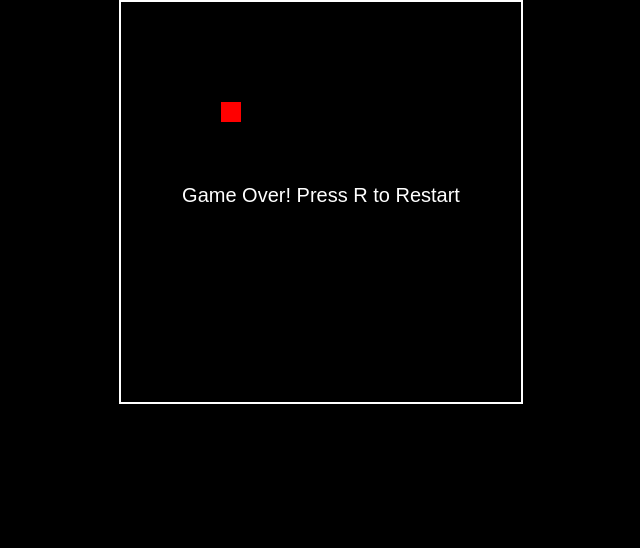
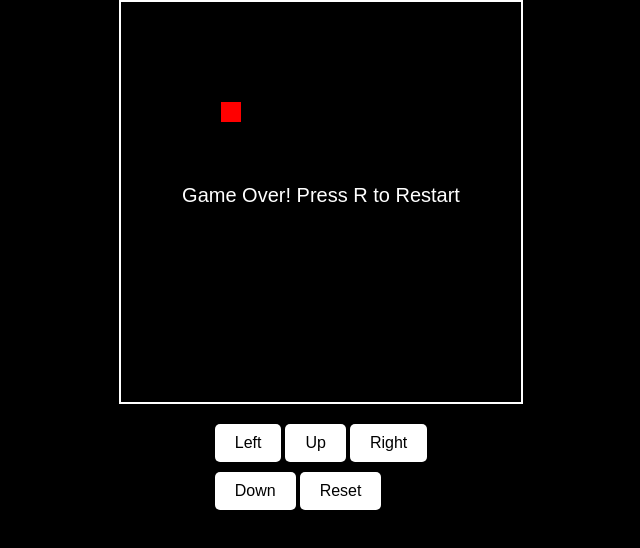
Before and after one commit to Ray-Mwabu/Snake-Game, a plain HTML site: page index.html in a window 1280 px wide. Shown: the whole page, without its empty margins (319-959 px from the left). Drawn offline with Linux system fonts and the light colour scheme.

Commit message:
Update index.html

```diff
--- a/index.html
+++ b/index.html
@@ -9,17 +9,49 @@
             margin: 0;
             padding: 0;
             display: flex;
+            flex-direction: column;
+            align-items: center;
             justify-content: center;
-            align-items: center;
             background-color: black;
         }
         canvas {
             border: 2px solid white;
+            margin-bottom: 20px;
+        }
+        .controls {
+            display: flex;
+            flex-direction: column;
+            gap: 10px;
+        }
+        button {
+            padding: 10px 20px;
+            font-size: 16px;
+            background-color: white;
+            color: black;
+            border: none;
+            border-radius: 5px;
+            cursor: pointer;
+        }
+        button:disabled {
+            background-color: gray;
+            cursor: not-allowed;
         }
     </style>
 </head>
 <body>
     <canvas id="gameCanvas" width="400" height="400"></canvas>
+
+    <div class="controls">
+        <div class="control-row">
+            <button id="leftButton">Left</button>
+            <button id="upButton">Up</button>
+            <button id="rightButton">Right</button>
+        </div>
+        <div class="control-row">
+            <button id="downButton">Down</button>
+            <button id="resetButton">Reset</button>
+        </div>
+    </div>
 
     <script>
         const canvas = document.getElementById('gameCanvas');
@@ -132,6 +164,15 @@
             }
         }
 
+        function handleButtonInput(newDirection) {
+            if ((newDirection === 'LEFT' && direction !== 'RIGHT') ||
+                (newDirection === 'UP' && direction !== 'DOWN') ||
+                (newDirection === 'RIGHT' && direction !== 'LEFT') ||
+                (newDirection === 'DOWN' && direction !== 'UP')) {
+                direction = newDirection;
+            }
+        }
+
         function restartGame() {
             snake = [{ x: 10, y: 10 }];
             food = { x: 5, y: 5 };
@@ -140,6 +181,12 @@
             gameLoop = setInterval(update, GAME_SPEED);
         }
 
+        document.getElementById('leftButton').addEventListener('click', () => handleButtonInput('LEFT'));
+        document.getElementById('upButton').addEventListener('click', () => handleButtonInput('UP'));
+        document.getElementById('rightButton').addEventListener('click', () => handleButtonInput('RIGHT'));
+        document.getElementById('downButton').addEventListener('click', () => handleButtonInput('DOWN'));
+        document.getElementById('resetButton').addEventListener('click', () => restartGame());
+
         window.addEventListener('keydown', handleKeyDown);
 
         let gameLoop = setInterval(update, GAME_SPEED);
```
